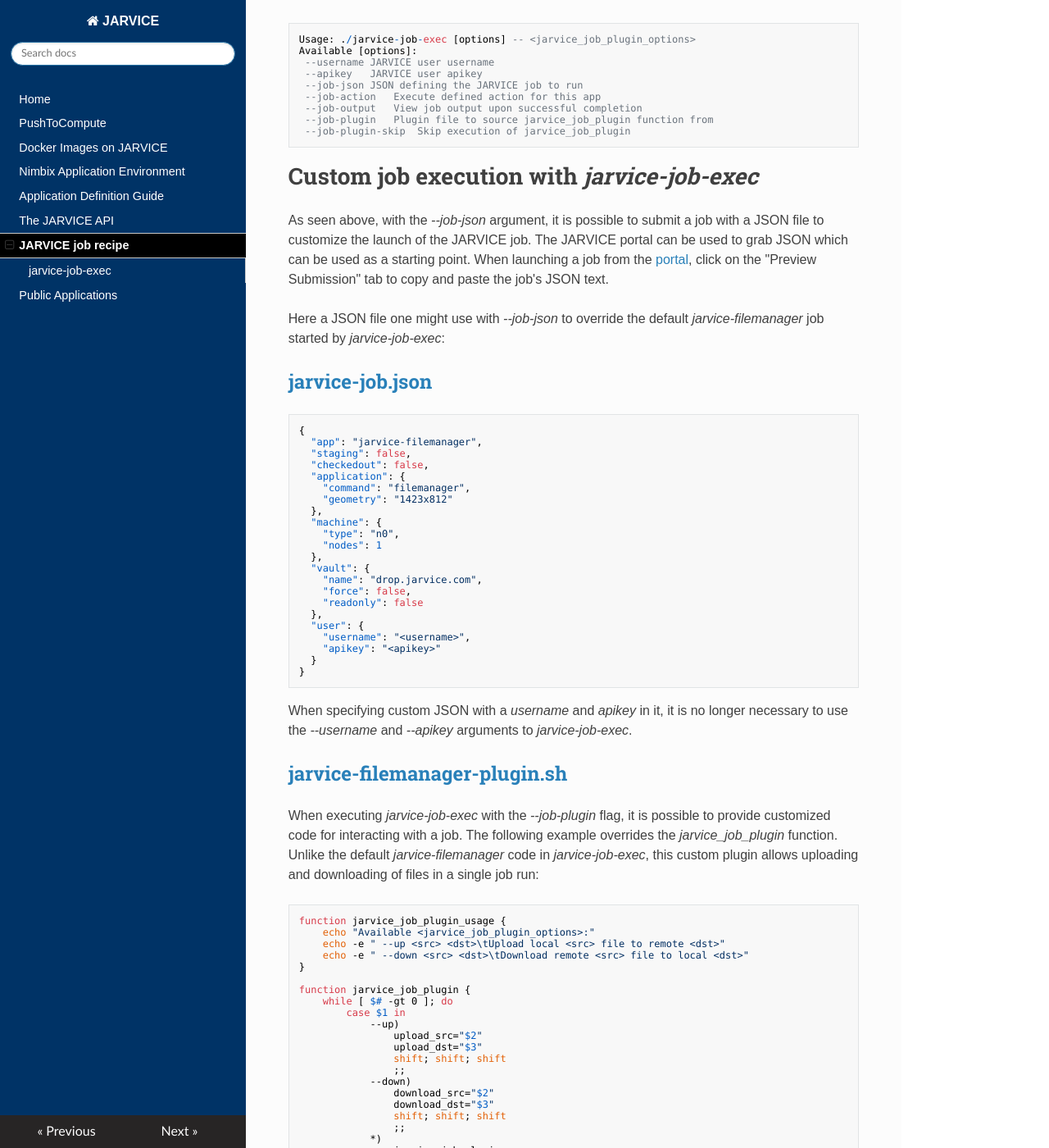
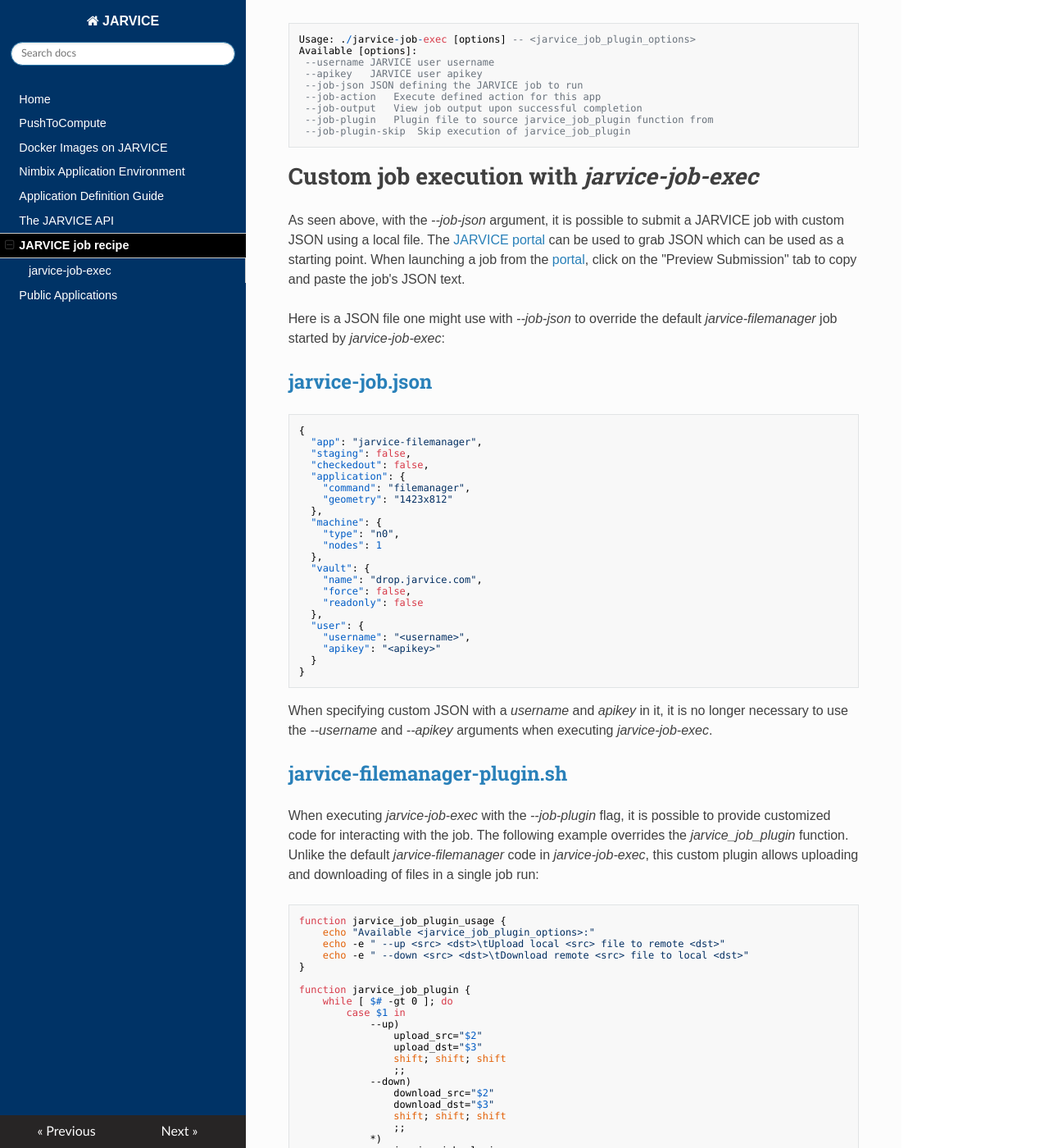
Before and after one commit to nimbix/jardoc, an MkDocs documentation site: the page built from docs/recipe.md, in a window 1280 px wide and 1400 px high, scrolled down 3927 px. Shown: the whole window at 82% size. Built offline with MkDocs 1.6.1, drawn with Linux system fonts in a browser that asks for light colours; nearby versions of some CDN libraries; old or Windows-style settings are respelled for this version of MkDocs; some of the changed text lies outside the part shown.

Commit message:
Verbiage tweaks and fixes..

````diff
--- a/docs/recipe.md
+++ b/docs/recipe.md
@@ -275,12 +275,13 @@
 # Custom job execution with *jarvice-job-exec*
 
 As seen above, with the *--job-json* argument, it is possible to submit a
-job with a JSON file to customize the launch of the JARVICE job.  The JARVICE
-portal can be used to grab JSON which can be used as a starting point.  When
-launching a job from the [portal](https://platform.jarvice.com/), click on
-the "Preview Submission" tab to copy and paste the job's JSON text.
+JARVICE job with custom JSON using a local file.  The
+[JARVICE portal](https://platform.jarvice.com/) can be used to grab JSON
+which can be used as a starting point.  When launching a job from the
+[portal](https://platform.jarvice.com/), click on the "Preview Submission"
+tab to copy and paste the job's JSON text.
 
-Here a JSON file one might use with *--job-json* to override the default
+Here is a JSON file one might use with *--job-json* to override the default
 *jarvice-filemanager* job started by *jarvice-job-exec*:
 
 ## [jarvice-job.json](recipe/jarvice-job.json)
@@ -310,13 +311,13 @@
 ```
 
 When specifying custom JSON with a *username* and *apikey* in it, it is no
-longer necessary to use the *--username* and *--apikey* arguments to
-*jarvice-job-exec*.
+longer necessary to use the *--username* and *--apikey* arguments when
+executing *jarvice-job-exec*.
 
 ## [jarvice-filemanager-plugin.sh](recipe/jarvice-filemanager-plugin.sh)
 
 When executing *jarvice-job-exec* with the *--job-plugin* flag, it is possible
-to provide customized code for interacting with a job.  The following example
+to provide customized code for interacting with the job.  The following example
 overrides the *jarvice_job_plugin* function.  Unlike the default
 *jarvice-filemanager* code in *jarvice-job-exec*, this custom plugin allows
 uploading and downloading of files in a single job run:
````
Also changed, not shown: other parts of docs/recipe.md (+3 -3 lines).
